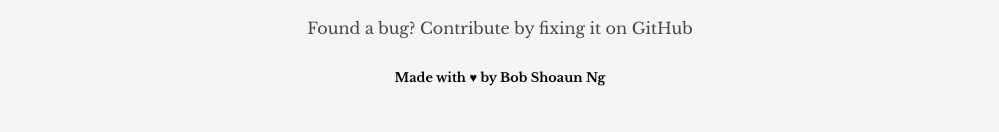
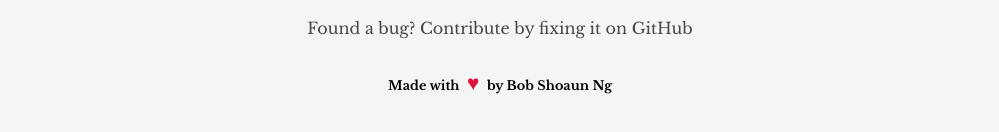
Before and after one commit to BobShoaun/Cardistry, a website built with webpack: page cardistry-website/public/index.html in a window 1280 px wide. Shown: the part 1030-1162 px from the top of the page, without its empty margins (140-1139 px from the left). Built offline with nearby package versions, Linux system fonts and the light colour scheme; what cardistry would draw is missing.

Commit message:
added plug in footer

```diff
--- a/cardistry-website/public/components/footer.js
+++ b/cardistry-website/public/components/footer.js
@@ -4,7 +4,7 @@ class Footer extends HTMLElement {
     this.innerHTML = /*html*/ `
       <footer class="footer">
         <p>Found a bug? Contribute by fixing it on GitHub</p>
-        <strong>Made with ♥ by Bob Shoaun Ng</strong>
+        <strong>Made with <span class="heart">♥</span> by <a href="https://www.bobng.me/" target="_blank">Bob Shoaun Ng</a></strong>
       </footer>
     `;
   }
--- a/cardistry-website/public/css/footer.css
+++ b/cardistry-website/public/css/footer.css
@@ -11,3 +11,9 @@
   margin-bottom: 2em;
   color: var(--clr-grey-4);
 }
+
+.heart {
+  color: crimson;
+  font-size: 1.3rem;
+  margin-inline: 0.2em;
+}
--- a/cardistry-website/public/css/reset.css
+++ b/cardistry-website/public/css/reset.css
@@ -6,5 +6,6 @@
 }
 
 a {
+  color: inherit;
   text-decoration: none;
 }
```
Also changed, not shown: cardistry-website/public/index.html (+0 -3 lines).
